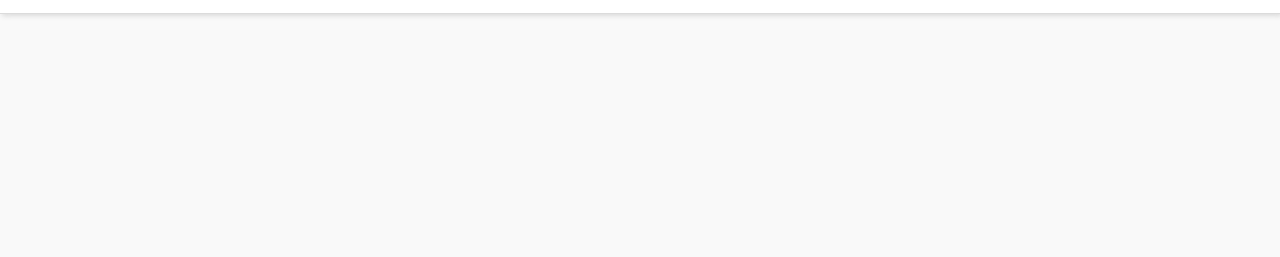
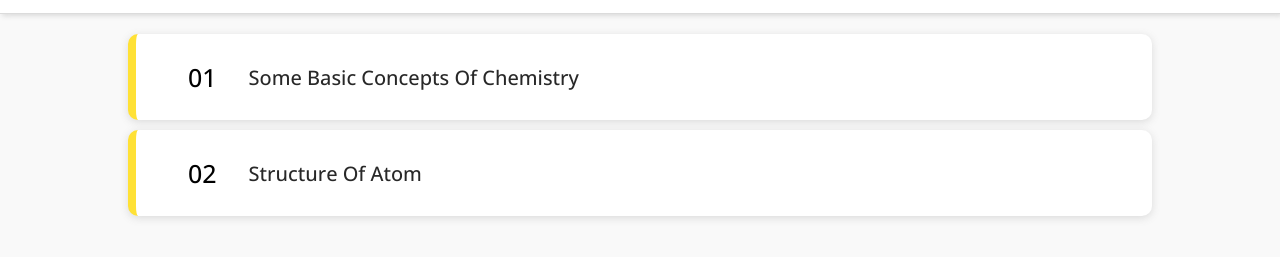
Before and after one commit to rxi-prakharvrm/neetncertkota.com, a plain HTML site: page ncert-solutions/neet/chemistry.html in a window 1280 px wide. Shown: the part 99-356 px from the top of the page. Drawn offline with nearby package versions, Linux system fonts and the light colour scheme; a web font is replaced by a local one.

Commit message:
add two chapters in all three subjects in neet class

```diff
--- a/css/subject.css
+++ b/css/subject.css
@@ -0,0 +1,51 @@
+.chapter-ctr {
+    width: 100%;
+    padding: 2rem 0;
+    display: flex;
+    flex-wrap: nowrap;
+    justify-content: center;
+    align-items: center;
+}
+
+.chapter-inner-ctr {
+    width: 80%;
+    display: flex;
+    flex-wrap: nowrap;
+    flex-direction: column;
+    justify-content: center;
+    align-items: center;
+}
+
+.chapter-tile {
+    font-size: 2rem;
+    text-transform: capitalize;
+    width: 100%;
+    padding: 1rem 2rem;
+    border-left: 8px solid #ffe135;
+    border-radius: 1rem;
+    box-shadow: rgba(99, 99, 99, 0.2) 0px 2px 8px 0px;
+    margin-bottom: 1rem;
+    background-color: #fff;
+    transition: 0.1s ease-in;
+    cursor: pointer;
+    display: flex;
+    flex-wrap: nowrap;
+    justify-content: left;
+    align-items: center;
+}
+
+.chapter-number {
+    display: inline-block;
+    font-size: 2.5rem;
+    padding: 1.6rem 3.2rem;
+}
+
+.chapter-tile:hover {
+    color: #FF6D60;
+}
+
+@media screen and (max-width: 768px) {
+    .chapter-inner-ctr {
+        width: 90%;
+    }
+}
--- a/ncert-solutions/neet/chemistry.html
+++ b/ncert-solutions/neet/chemistry.html
@@ -70,6 +70,20 @@
         <a href="../../contact-us.html" class="header-tab">CONTACT US</a>
     </div>
 
+    <!-- Chapters -->
+    <div class="chapter-ctr">
+        <div class="chapter-inner-ctr">
+            <div class="chapter-tile">
+                <span class="chapter-number">01</span>
+                <a href="chemistry/some-basic-concepts-of-chemistry/first-question.html">some basic concepts of chemistry</a>
+            </div>
+            <div class="chapter-tile">
+                <span class="chapter-number">02</span>
+                <a href="chemistry/structure-of-atom/first-question.html">structure of atom</a>
+            </div>
+        </div>
+    </div>
+
     <!-- external script tag -->
     <script src="../../index.js"></script>
     <script src="../../javascript/subject.js"></script>
```
Also changed, not shown: ncert-solutions/neet/biology.html (+14 -0 lines), ncert-solutions/neet/physics.html (+14 -0 lines), css/chapter.css (added), javascript/chapter.js (added).
